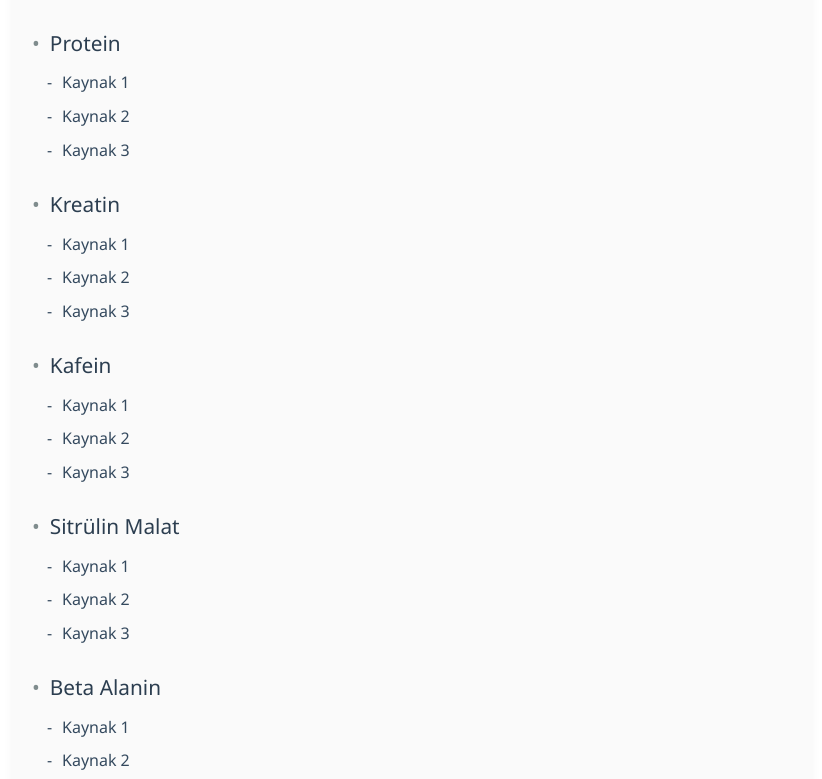
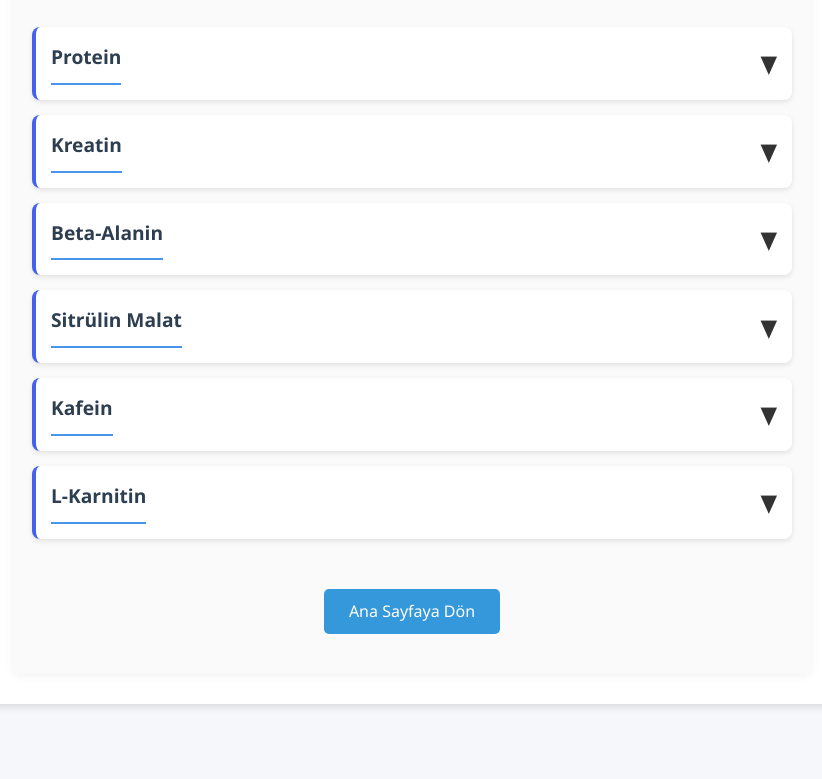
Before and after one commit to DrCremaster/on-gosterim-hesaplayici, a plain HTML site: page kaynakca.html in a window 1280 px wide. Shown: the part 155-934 px from the top of the page, without its empty margins (228-1050 px from the left). Drawn offline with Linux system fonts and the light colour scheme.

Commit message:
Update kaynakca.html

```diff
--- a/kaynakca.html
+++ b/kaynakca.html
@@ -23,28 +23,61 @@
       padding-bottom: 10px;
       border-bottom: 1px solid #ecf0f1;
     }
-    .supplement-baslik {
-      font-size: 1.3rem;
+    .supplement-card {
+      background: white;
+      border-radius: 8px;
+      padding: 15px;
+      margin-bottom: 15px;
+      box-shadow: 0 2px 5px rgba(0,0,0,0.1);
+      cursor: pointer;
+      transition: all 0.3s ease;
+      border-left: 4px solid #4361ee;
+      text-align: left; /* Sola dayalı yapıyoruz */
+    }
+    .supplement-header {
+      display: flex;
+      justify-content: space-between;
+      align-items: center;
+    }
+    .supplement-title {
+      font-size: 1.2rem;
+      font-weight: 600;
       color: #2c3e50;
-      margin: 25px 0 10px 0;
-      font-weight: 500;
-      display: flex;
+      margin: 0;
+      text-align: left; /* Başlık sola dayalı */
     }
-    .supplement-baslik:before {
-      content: "•";
-      margin-right: 10px;
-      color: #7f8c8d;
+    .toggle-icon {
+      font-size: 1.5rem;
+      transition: transform 0.3s ease;
+    }
+    .kaynak-listesi {
+      max-height: 0;
+      overflow: hidden;
+      transition: max-height 0.5s ease, padding 0.3s ease;
+      padding: 0;
+      text-align: left; /* İçerik sola dayalı */
+    }
+    .kaynak-listesi.active {
+      max-height: 1000px;
+      padding: 15px 0;
     }
     .kaynak-item {
-      margin: 8px 0 8px 30px;
+      margin: 10px 0;
+      padding: 10px;
+      background: #f8f9fa;
+      border-radius: 5px;
       line-height: 1.6;
-      color: #34495e;
-      position: relative;
+      text-align: left; /* Kaynaklar sola dayalı */
     }
-    .kaynak-item:before {
-      content: "-";
-      position: absolute;
-      left: -15px;
+    .kaynak-link {
+      color: #4361ee;
+      text-decoration: none;
+      transition: all 0.3s ease;
+      display: inline-block;
+      margin-top: 5px;
+    }
+    .kaynak-link:hover {
+      text-decoration: underline;
     }
     .geri-buton-container {
       text-align: center;
@@ -72,42 +105,132 @@
 <body>
 <div class="container">
   <div class="kaynakca-container">
-    <h1 class="ana-baslik">KAYNAKÇA</h1>
+    <h1 class="ana-baslik">BİLİMSEL KAYNAKLAR</h1>
 
-    <div class="supplement-baslik">Protein</div>
-    <div class="kaynak-item">Kaynak 1</div>
-    <div class="kaynak-item">Kaynak 2</div>
-    <div class="kaynak-item">Kaynak 3</div>
+    <!-- Protein Kartı -->
+    <div class="supplement-card" onclick="toggleKaynak('protein')">
+      <div class="supplement-header">
+        <h3 class="supplement-title">Protein</h3>
+        <span class="toggle-icon" id="protein-icon">▼</span>
+      </div>
+      <div class="kaynak-listesi" id="protein-kaynak">
+        <div class="kaynak-item">
+          <strong>Morton 2018 Meta-Analiz:</strong> 1.6-2.2 g/kg dozunu destekler.
+          <a href="https://pubmed.ncbi.nlm.nih.gov/28698222/" class="kaynak-link" target="_blank">Makaleyi Görüntüle</a>
+        </div>
+        <div class="kaynak-item">
+          <strong>Phillips 2016:</strong> Definasyon döneminde 2.3-3.1 g/kg önerisi.
+          <a href="https://pubmed.ncbi.nlm.nih.gov/26500462/" class="kaynak-link" target="_blank">Makaleyi Görüntüle</a>
+        </div>
+      </div>
+    </div>
 
-    <div class="supplement-baslik">Kreatin</div>
-    <div class="kaynak-item">Kaynak 1</div>
-    <div class="kaynak-item">Kaynak 2</div>
-    <div class="kaynak-item">Kaynak 3</div>
+    <!-- Kreatin Kartı -->
+    <div class="supplement-card" onclick="toggleKaynak('kreatin')">
+      <div class="supplement-header">
+        <h3 class="supplement-title">Kreatin</h3>
+        <span class="toggle-icon" id="kreatin-icon">▼</span>
+      </div>
+      <div class="kaynak-listesi" id="kreatin-kaynak">
+        <div class="kaynak-item">
+          <strong>Kreider 2017 Meta-Analiz:</strong> 0.03-0.05 g/kg idame dozu.
+          <a href="https://pubmed.ncbi.nlm.nih.gov/28615996/" class="kaynak-link" target="_blank">Makaleyi Görüntüle</a>
+        </div>
+        <div class="kaynak-item">
+          <strong>Buford 2007:</strong> Veganlarda yüksek doz (0.075 g/kg) gereksinimi.
+          <a href="https://pubmed.ncbi.nlm.nih.gov/17908291/" class="kaynak-link" target="_blank">Makaleyi Görüntüle</a>
+        </div>
+      </div>
+    </div>
 
-    <div class="supplement-baslik">Kafein</div>
-    <div class="kaynak-item">Kaynak 1</div>
-    <div class="kaynak-item">Kaynak 2</div>
-    <div class="kaynak-item">Kaynak 3</div>
+    <!-- Beta-Alanin Kartı -->
+    <div class="supplement-card" onclick="toggleKaynak('beta')">
+      <div class="supplement-header">
+        <h3 class="supplement-title">Beta-Alanin</h3>
+        <span class="toggle-icon" id="beta-icon">▼</span>
+      </div>
+      <div class="kaynak-listesi" id="beta-kaynak">
+        <div class="kaynak-item">
+          <strong>Hobson 2012 Meta-Analiz:</strong> 4-6 g/gün (≈0.065-0.08 g/kg).
+          <a href="https://pubmed.ncbi.nlm.nih.gov/22451437/" class="kaynak-link" target="_blank">Makaleyi Görüntüle</a>
+        </div>
+        <div class="kaynak-item">
+          <strong>Saunders 2017:</strong> 0.1 g/kg'ye kadar güvenli.
+          <a href="https://pubmed.ncbi.nlm.nih.gov/28615996/" class="kaynak-link" target="_blank">Makaleyi Görüntüle</a>
+        </div>
+      </div>
+    </div>
 
-    <div class="supplement-baslik">Sitrülin Malat</div>
-    <div class="kaynak-item">Kaynak 1</div>
-    <div class="kaynak-item">Kaynak 2</div>
-    <div class="kaynak-item">Kaynak 3</div>
+    <!-- Sitrülin Malat Kartı -->
+    <div class="supplement-card" onclick="toggleKaynak('sitrulin')">
+      <div class="supplement-header">
+        <h3 class="supplement-title">Sitrülin Malat</h3>
+        <span class="toggle-icon" id="sitrulin-icon">▼</span>
+      </div>
+      <div class="kaynak-listesi" id="sitrulin-kaynak">
+        <div class="kaynak-item">
+          <strong>Rhodes 2021 Meta-Analiz:</strong> 6-8 g/gün (≈0.1 g/kg).
+          <a href="https://pubmed.ncbi.nlm.nih.gov/33466487/" class="kaynak-link" target="_blank">Makaleyi Görüntüle</a>
+        </div>
+        <div class="kaynak-item">
+          <strong>Bendahan 2002:</strong> 0.15 g/kg dozunda ATP üretiminde artış.
+          <a href="https://pubmed.ncbi.nlm.nih.gov/11792871/" class="kaynak-link" target="_blank">Makaleyi Görüntüle</a>
+        </div>
+      </div>
+    </div>
 
-    <div class="supplement-baslik">Beta Alanin</div>
-    <div class="kaynak-item">Kaynak 1</div>
-    <div class="kaynak-item">Kaynak 2</div>
-    <div class="kaynak-item">Kaynak 3</div>
+    <!-- Kafein Kartı -->
+    <div class="supplement-card" onclick="toggleKaynak('kafein')">
+      <div class="supplement-header">
+        <h3 class="supplement-title">Kafein</h3>
+        <span class="toggle-icon" id="kafein-icon">▼</span>
+      </div>
+      <div class="kaynak-listesi" id="kafein-kaynak">
+        <div class="kaynak-item">
+          <strong>Southward 2018 Meta-Analiz:</strong> 3-6 mg/kg optimal.
+          <a href="https://pubmed.ncbi.nlm.nih.gov/30068048/" class="kaynak-link" target="_blank">Makaleyi Görüntüle</a>
+        </div>
+        <div class="kaynak-item">
+          <strong>Goldstein 2010:</strong> 400 mg/gün üst sınır.
+          <a href="https://pubmed.ncbi.nlm.nih.gov/20211210/" class="kaynak-link" target="_blank">Makaleyi Görüntüle</a>
+        </div>
+      </div>
+    </div>
 
-    <div class="supplement-baslik">Karnitin</div>
-    <div class="kaynak-item">Kaynak 1</div>
-    <div class="kaynak-item">Kaynak 2</div>
-    <div class="kaynak-item">Kaynak 3</div>
+    <!-- L-Karnitin Kartı -->
+    <div class="supplement-card" onclick="toggleKaynak('karnitin')">
+      <div class="supplement-header">
+        <h3 class="supplement-title">L-Karnitin</h3>
+        <span class="toggle-icon" id="karnitin-icon">▼</span>
+      </div>
+      <div class="kaynak-listesi" id="karnitin-kaynak">
+        <div class="kaynak-item">
+          <strong>Fielding 2018:</strong> 15-30 mg/kg doz aralığı.
+          <a href="https://pubmed.ncbi.nlm.nih.gov/29308661/" class="kaynak-link" target="_blank">Makaleyi Görüntüle</a>
+        </div>
+        <div class="kaynak-item">
+          <strong>Examine.com:</strong> Yağ yakımı için etkinlik analizi.
+          <a href="https://examine.com/supplements/l-carnitine/" class="kaynak-link" target="_blank">Kaynağı Görüntüle</a>
+        </div>
+      </div>
+    </div>
 
+    <!-- Geri Dönüş Butonu -->
     <div class="geri-buton-container">
       <a href="index.html" class="geri-buton">Ana Sayfaya Dön</a>
     </div>
   </div>
 </div>
+
+<script>
+  // Açılır-kapanır fonksiyonu
+  function toggleKaynak(supplementId) {
+    const kaynakListesi = document.getElementById(`${supplementId}-kaynak`);
+    const toggleIcon = document.getElementById(`${supplementId}-icon`);
+
+    kaynakListesi.classList.toggle('active');
+    toggleIcon.textContent = kaynakListesi.classList.contains('active') ? '▲' : '▼';
+  }
+</script>
 </body>
 </html>
```
